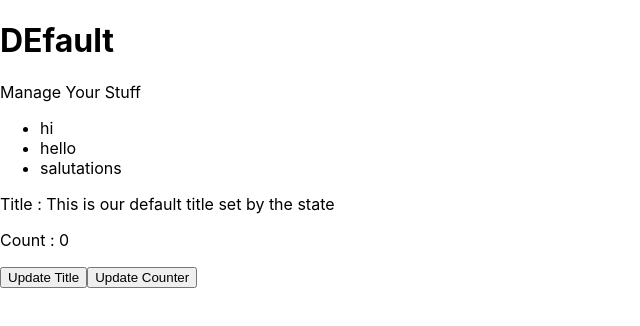
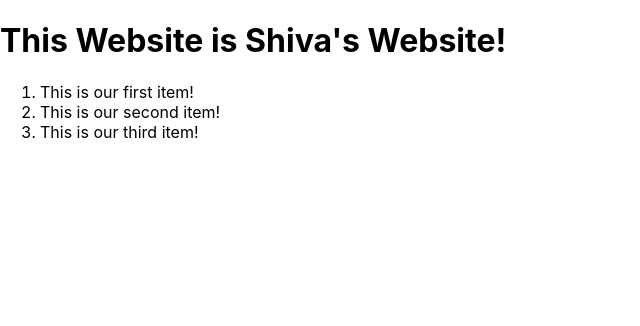
Before and after one commit to ShivaGanapathy/ReactApplication, a React (Create React App) app in the folder inventory/: page / in a window 1280 px wide. Shown: the top 326 px of the page, without its empty margins (0-640 px from the left). Built offline with nearby package versions, Linux system fonts and the light colour scheme.

Commit message:
Created new components

```diff
--- a/inventory/src/App.js
+++ b/inventory/src/App.js
@@ -1,49 +1,17 @@
 import './App.css';
 import Info from "./components/info.js"
-import { PropTypes } from "prop-types"
-import {useState} from "react";
+import List from "./components/list.js"
+// import { PropTypes } from "prop-types"
+// import {useState} from "react";
+
 function App() {
   return (
     <div className="App">
       <Info></Info>
-      <ButtonState></ButtonState>
+      <List></List>
     </div>
   );
 }
 
-function ButtonState(){
-  const [title, setTitle] = useState("This is our default title set by the state")
-  const [count,setCount] = useState(0)
-  const updateTitleClicked = () => {
-    setTitle("We clicked the button")
 
-  }
-
-
-
-  const updateCounterClicked = () => {
-    setCount(count + 1)
-
-  }
-
-  return(
-    <div>
-      <Data title={title} count={count}></Data>
-      <button onClick={updateTitleClicked}>Update Title</button>
-      <button onClick={updateCounterClicked}>Update Counter</button>
-
-    </div>
-  )
-
-}
-
-function Data(props){
-  return(
-    <div>
-      <p>Title : {props.title}</p>
-      <p>Count : {props.count}</p>
-    </div>
-  )
-
-}
 export default App;
--- a/inventory/src/components/info.js
+++ b/inventory/src/components/info.js
@@ -1,37 +1,16 @@
 import React from "react";
 
 class Info extends React.Component{
-    constructor(props){
-        super(props);
 
+
+    render(){
+        return (
+            <div>
+                <h1>{"This Website is Shiva's Website!"}</h1>
+            </div>
+        )
     }
 
-    render(){
-        const title = this.props.title
-        return (
-            <div>
-                <h1>{title}</h1>
-                <p>Manage Your Stuff</p>
-                <ul>
-                    <li>
-                        hi
-                    </li>
-                    <li>
-                        hello
-                    </li>
-                    <li>
-                        salutations
-                    </li>
-                </ul>
-            </div>
-        )
-
-
-    }
-}
-
-Info.defaultProps = {
-    title:"DEfault"
 }
 
 
--- /dev/null
+++ b/inventory/src/components/list.js
@@ -0,0 +1,23 @@
+import React from "react";
+
+class List extends React.Component{
+    render(){
+        return(
+            <div>
+                <ol>
+                    <li>
+                        This is our first item!
+                    </li>
+                    <li>
+                        This is our second item!
+                    </li>
+                    <li>
+                        This is our third item!
+                    </li>
+                </ol>
+            </div>
+        )
+    }
+}
+
+export default List;
```
